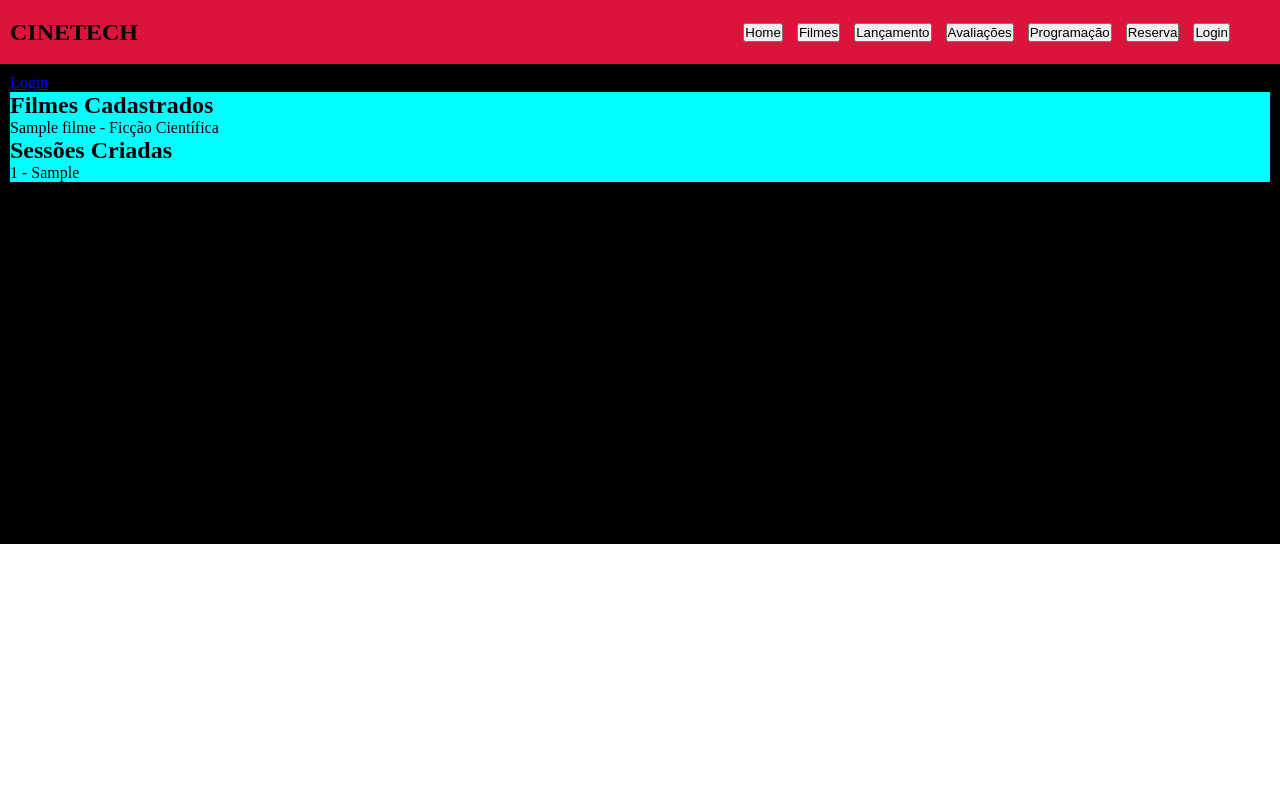
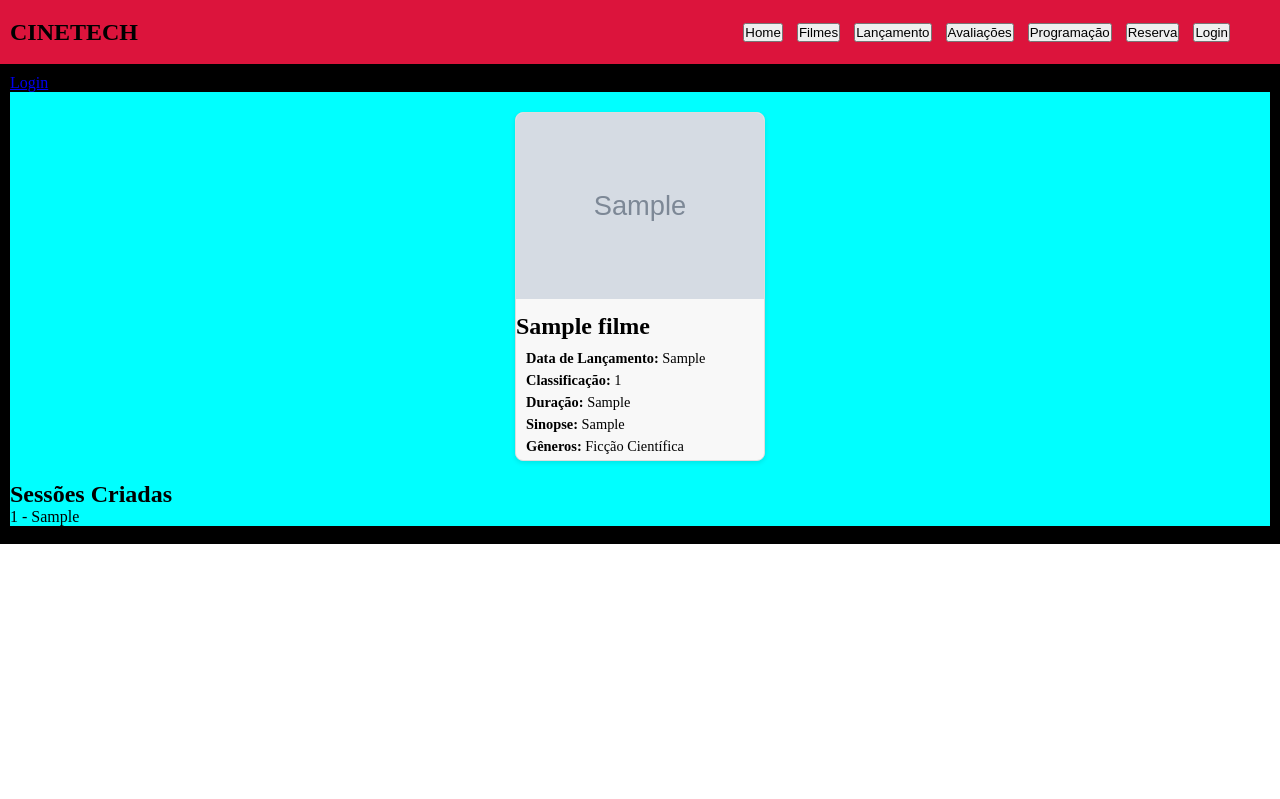
Before and after one commit to MarcellaFeliciano/Projeto_CinemaTech, a Flask app: page /filmes/ in a window 1280 px wide. Shown: the top 799 px of the page. Run offline with Flask 3, Linux system fonts and the light colour scheme; tables that the repository leaves empty hold one stand-in row (values such as "Sample post"); grey boxes marked "Sample" are stand-in pictures.

Commit message:
atualizado - cadastrar e mostrar filme

```diff
--- a/app.py
+++ b/app.py
@@ -5,7 +5,7 @@ from models.cliente import Cliente
 from models.filme import Filme, Sessao, Genero
 from models.gerente import Gerente
 from flask_login import LoginManager
-
+import os
 from database import db
 
 app = Flask(__name__)
@@ -23,7 +23,7 @@ def load_user(user_id):
     #Esse função find está sendo definida la na linha 31, caso mude o nome la, tem que mudar aqui também
 
 app.config['SECRET_KEY'] = 'muitodificil'
-app.config['UPLOAD_FOLDER'] = 'uploads'
+app.config['UPLOAD_FOLDER'] = os.path.join(app.root_path, 'static/uploads')
 app.config['MAX_CONTENT_LENGTH'] = 16 * 1024 * 1024  # Limite de 16 MB
 
 # Inicializa o controle de sessões
--- a/controllers/filmes.py
+++ b/controllers/filmes.py
@@ -23,32 +23,41 @@ def index():
 
     return render_template('filmes/index.html', filmes = Filme.all(), sessoes = Sessao.all())
 
-
 @bp.route('/add_filme', methods=['POST', 'GET'])
 def add_filme():
     if request.method == 'POST':
         titulo = request.form['titulo']
         generos = request.form.getlist('generos')
         duracao = request.form['duracao']
+        sinopse = request.form['sinopse']
+        classificacao = request.form['classificacao']
+        data_lancamento = request.form['data_lancamento']
 
-        # Processar o upload da imagem
-        """
-        file = request.files.get('imagem')
+       # Processar o upload da imagem
+        file = request.files.get('file')
+        filename = None  # Inicializa filename como None
+
         if file and allowed_file(file.filename):
             filename = secure_filename(file.filename)
-            upload_folder = current_app.config['UPLOAD_FOLDER']  # Use current_app para acessar a configuração
+            upload_folder = current_app.config['UPLOAD_FOLDER']
+
+            # Verifica se o diretório de uploads existe, caso contrário, cria
+            if not os.path.exists(upload_folder):
+                os.makedirs(upload_folder)
+
             file.save(os.path.join(upload_folder, filename))
-            # Você pode salvar o caminho da imagem no banco de dados, se necessário.
-            # Exemplo: Filme.add_filme(titulo=titulo, genero=genero, duracao=duracao, imagem=filename)
 
-        """
+        # Adicionar o filme ao banco de dados
+        Filme.add_filme(titulo=titulo, data_lancamento=data_lancamento, classificacao=classificacao,
+                        sinopse=sinopse, generos=generos, duracao=duracao, imagem=filename)
 
-        Filme.add_filme(titulo=titulo, generos=generos, duracao=duracao)
         flash('Filme adicionado com sucesso!')
         return redirect(url_for('filmes.index'))
 
     else:
         return render_template('filmes/cadastrar_filme.html', filmes=Filme.all(), sessoes=Sessao.all(), generos=Genero.all())
+
+
 
 @bp.route('/add_sessao', methods=['POST','GET'])
 def add_sessao():
--- a/models/filme.py
+++ b/models/filme.py
@@ -33,6 +33,10 @@ class Filme(db.Model):
     id: Mapped[int] = mapped_column(primary_key=True)
     titulo: Mapped[str] = mapped_column(nullable=False)  # Adicionando nullable=False
     duracao: Mapped[str] = mapped_column(nullable=False)  # Adicionando nullable=False
+    sinopse: Mapped[str] = mapped_column(nullable=False)
+    classificacao: Mapped[int] = mapped_column(nullable=False)
+    data_lancamento: Mapped[str] = mapped_column(nullable=False)
+    imagem: Mapped[str] = mapped_column(nullable=False)
 
     # Relação com Genero
     generos: Mapped[List[Genero]] = relationship('Genero', secondary=filmes_generos, back_populates='filmes')
@@ -50,8 +54,8 @@ class Filme(db.Model):
         return cls.query.filter_by(titulo=titulo).first()
 
     @classmethod
-    def add_filme(cls, titulo, generos, duracao):
-        filme = cls(titulo=titulo, duracao=duracao)
+    def add_filme(cls, titulo, generos, duracao, sinopse, classificacao, data_lancamento, imagem):
+        filme = cls(titulo=titulo, duracao=duracao, sinopse=sinopse, classificacao=classificacao, data_lancamento=data_lancamento, imagem=imagem)
         db.session.add(filme)
         db.session.commit()
 
--- a/static/style.css
+++ b/static/style.css
@@ -87,3 +87,43 @@ section {
     align-items: center;
     justify-content: center;
 }
+
+
+/* CSS DO CHAT - PARA MOSTRAR OS FILMES - A FIM DE TESTES - */
+
+.filmes-container {
+    display: flex;
+    flex-wrap: wrap;
+    gap: 20px;
+    padding: 20px;
+    justify-content: center;
+}
+
+.filme-card {
+    background-color: #f8f8f8;
+    border: 1px solid #ddd;
+    border-radius: 8px;
+    width: 250px;
+    box-shadow: 0 2px 5px rgba(0, 0, 0, 0.1);
+    overflow: hidden;
+    transition: transform 0.2s;
+}
+
+.filme-card:hover {
+    transform: scale(1.05);
+}
+
+.filme-imagem {
+    width: 100%;
+    height: auto;
+}
+
+.filme-card h3 {
+    font-size: 1.5em;
+    margin: 10px 0;
+}
+
+.filme-card p {
+    margin: 5px 10px;
+    font-size: 0.9em;
+}
--- a/templates/filmes/index.html
+++ b/templates/filmes/index.html
@@ -14,15 +14,22 @@
         {% endif %}
 
         <div class="main" style="background-color: aqua;">
-            <h2>Filmes Cadastrados</h2>
-            <ul>
+
+
+            <div class="filmes-container">
                 {% for filme in filmes %}
-                    <li>
-                        {{ filme.titulo }}
-                        - {{ filme.generos | map(attribute='nome') | join(', ') }}
-                    </li>
+                    <div class="filme-card">
+                        <img src="{{ url_for('static', filename='uploads/' + filme.imagem) }}" alt="Imagem de {{ filme.titulo }}" class="filme-imagem">
+                        <h3>{{ filme.titulo }}</h3>
+                        <p><strong>Data de Lançamento:</strong> {{ filme.data_lancamento }}</p>
+                        <p><strong>Classificação:</strong> {{ filme.classificacao }}</p>
+                        <p><strong>Duração:</strong> {{ filme.duracao }}</p>
+                        <p><strong>Sinopse:</strong> {{ filme.sinopse }}</p>
+                        <p><strong>Gêneros:</strong> {{ filme.generos | map(attribute='nome') | join(', ') }}</p>
+                    </div>
                 {% endfor %}
-            </ul>
+            </div>
+
 
             <h2>Sessões Criadas</h2>
             <ul>
```
Also changed, not shown: backup_cod.txt (+38 -0 lines), templates/filmes/cadastrar_filme.html (+14 -3 lines), static/uploads/avatar.jpg (added).
